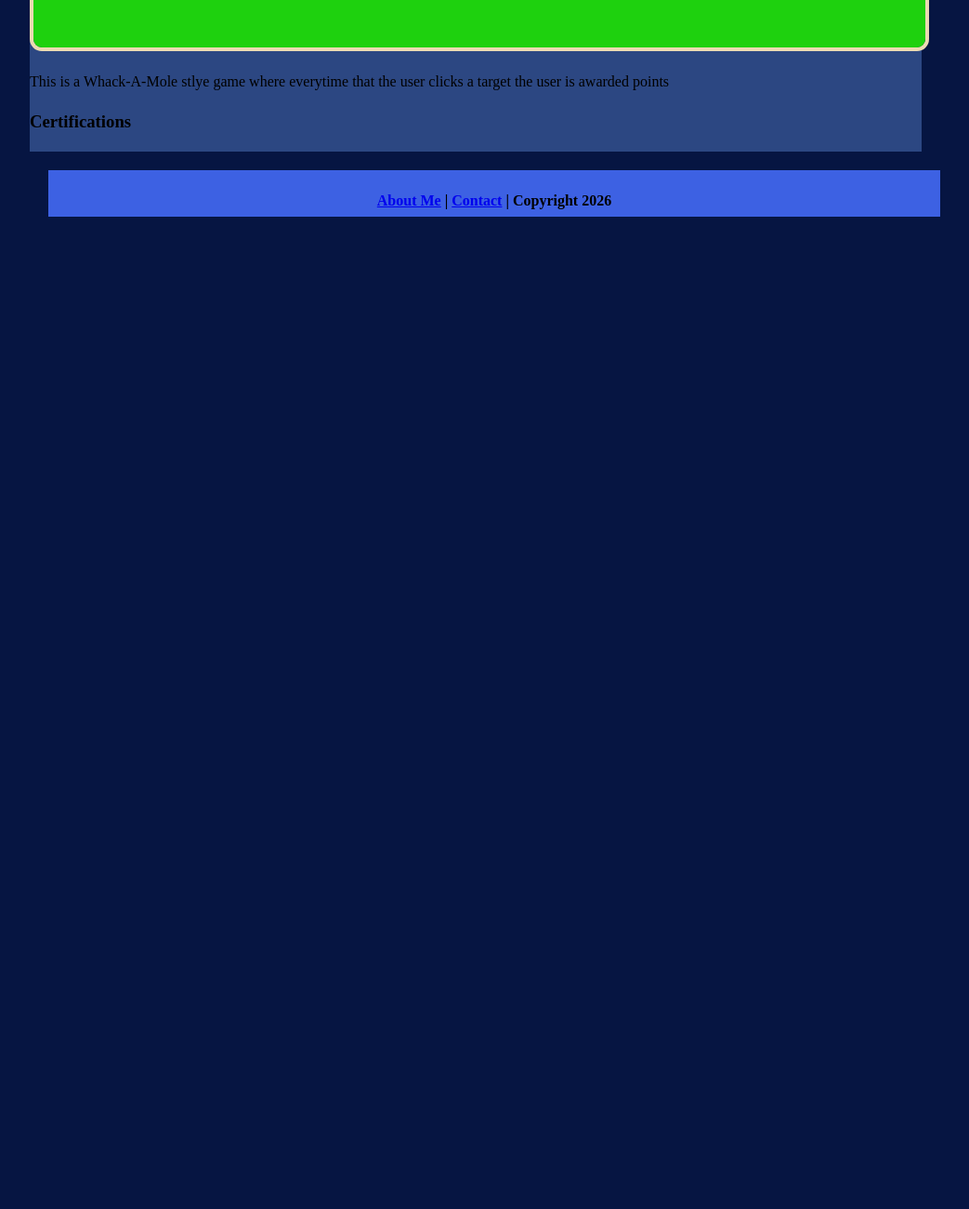
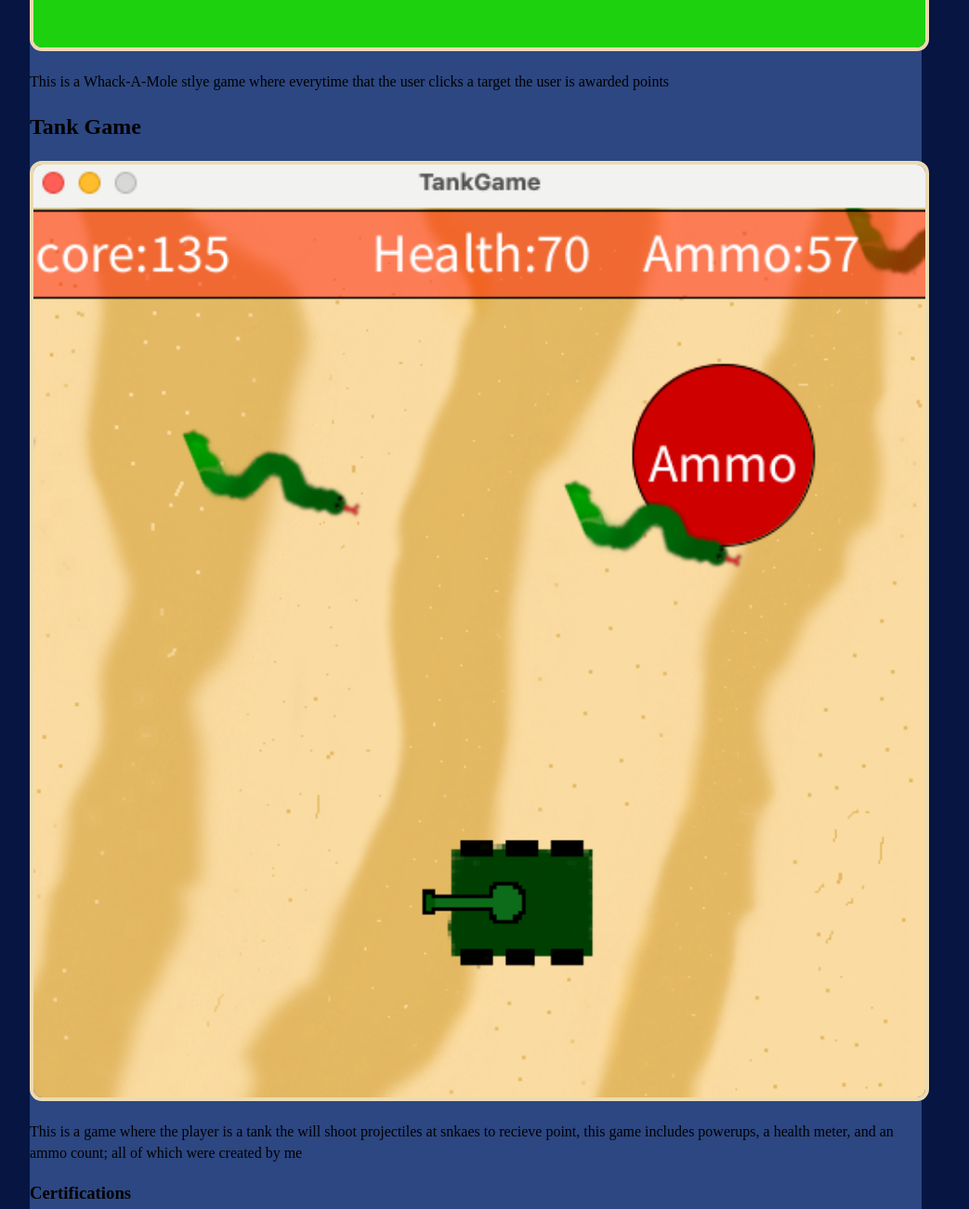
Before and after one commit to 9660293-cloud/ecsportfolio, a plain HTML site: page ecs/index.html in a window 1280 px wide. Shown: the part 6180-7480 px from the top of the page at 93% size, without its empty margins (128-1171 px from the left). Before the commit the page ends 6433 px from the top, so only its background shows below. Drawn offline with Linux system fonts and the light colour scheme.

Commit message:
Update index.html

```diff
--- a/ecs/index.html
+++ b/ecs/index.html
@@ -36,7 +36,9 @@
 	  <h2>Mini Game</h2>
 	  <img src="../images/minigame.png" alt="Mini Game" width="960" >
 	  <p>This is a Whack-A-Mole stlye game where everytime that the user clicks a target the user is awarded points</p>
-
+	  <h2>Tank Game</h2>
+	  <img src="../images/TankGame.png" alt="Tank Game" width="960" >
+	  <p>This is a game where the player is a tank the will shoot projectiles at snkaes to recieve point, this game includes powerups, a health meter, and an ammo count; all of which were created by me</p>
 
 
 	  <h3>Certifications</h3>
```
